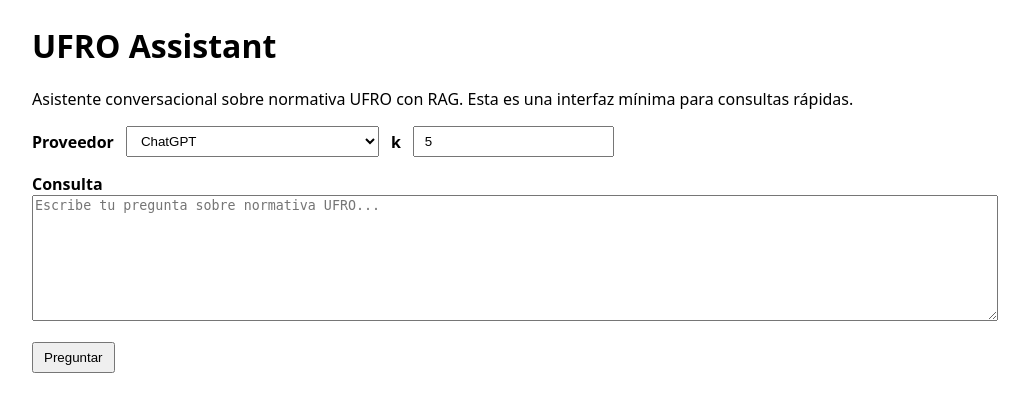
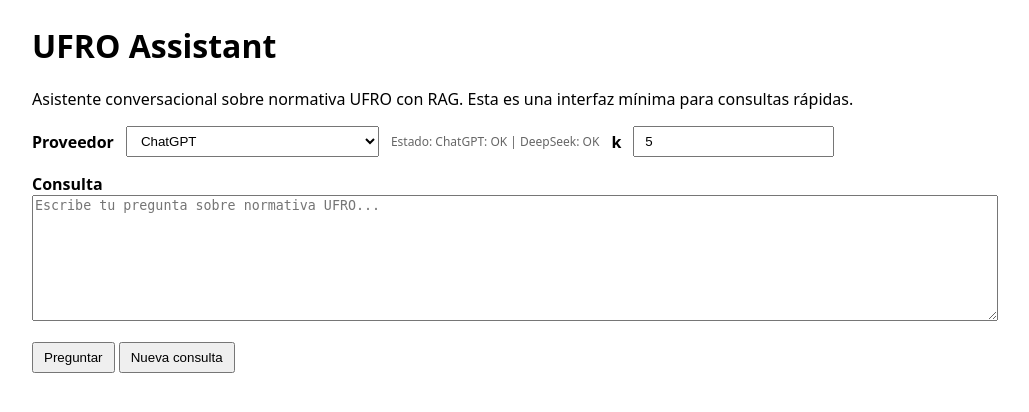
Before and after one commit to Byersen/ufro-assistant, a Flask app: page / in a window 1280 px wide. Shown: the top 412 px of the page, without its empty margins (128-1157 px from the left). Run offline with Flask 3, Linux system fonts and the light colour scheme.

Commit message:
fix: apis in web

```diff
--- a/templates/index.html
+++ b/templates/index.html
@@ -3,6 +3,9 @@
 <head>
   <meta charset="utf-8" />
   <meta name="viewport" content="width=device-width, initial-scale=1" />
+  <meta http-equiv="Cache-Control" content="no-store, no-cache, must-revalidate" />
+  <meta http-equiv="Pragma" content="no-cache" />
+  <meta http-equiv="Expires" content="0" />
   <title>UFRO Assistant (Web)</title>
   <style>
     body { font-family: system-ui, -apple-system, Segoe UI, Roboto, Arial, sans-serif; margin: 24px; }
@@ -24,14 +27,22 @@
     <h1>UFRO Assistant</h1>
     <p>Asistente conversacional sobre normativa UFRO con RAG. Esta es una interfaz mínima para consultas rápidas.</p>
 
-    <form method="post" action="/ask">
+  <form id="ask-form" method="post" action="/ask">
       <div class="row">
         <label for="provider">Proveedor</label>
         <select name="provider" id="provider">
           {% for p in providers %}
-          <option value="{{p.key}}">{{p.label}}</option>
+          <option value="{{p.key}}"
+            {% if result and result.provider == p.key %}selected{% endif %}>{{p.label}}
+          </option>
           {% endfor %}
         </select>
+        {% if provider_status %}
+          <span style="font-size:12px;color:#666">Estado:
+            ChatGPT: {{ 'OK' if provider_status.chatgpt else 'Sin API key' }} |
+            DeepSeek: {{ 'OK' if provider_status.deepseek else 'Sin API key' }}
+          </span>
+        {% endif %}
         <label for="k">k</label>
         <input type="number" id="k" name="k" min="1" value="5" />
       </div>
@@ -42,11 +53,20 @@
       </p>
 
       <button type="submit">Preguntar</button>
+      <button type="button" id="reset-btn" title="Limpia la consulta y los resultados">Nueva consulta</button>
     </form>
 
     {% if result %}
       <hr>
       <h2>Resultado</h2>
+      {% if result.provider_status %}
+        {% set ps = result.provider_status %}
+        {% if result.provider == 'chatgpt' and not ps.chatgpt %}
+          <p style="color:#b00">Aviso: ChatGPT no tiene API key configurada. Ve a .env y define OPENROUTER_API_KEY u OPENAI_API_KEY.</p>
+        {% elif result.provider == 'deepseek' and not ps.deepseek %}
+          <p style="color:#b00">Aviso: DeepSeek no tiene DEEPSEEK_API_KEY configurado. Ve a .env.</p>
+        {% endif %}
+      {% endif %}
       {% if result.mode == 'single' %}
         <p class="stats">Proveedor: <strong>{{result.provider}}</strong> | Modelo: <strong>{{result.model}}</strong></p>
         <p class="stats">Retrieve: {{'%.2f'|format(result.retrieval_sec)}}s | Chat: {{'%.2f'|format(result.chat_sec)}}s | Tokens IN: {{result.tokens_in}} | OUT: {{result.tokens_out}} | Costo est.: ${{'%.6f'|format(result.cost_est)}}</p>
@@ -75,5 +95,19 @@
       </div>
     {% endif %}
   </div>
+  <script>
+    document.getElementById('reset-btn')?.addEventListener('click', () => {
+      const form = document.getElementById('ask-form');
+      form?.reset();
+      // Hacer navegación a la página principal sin parámetros para limpiar
+      window.location.href = '/';
+    });
+    // Evita que el navegador use back/forward cache (bfcache)
+    window.addEventListener('pageshow', (e) => {
+      if (e.persisted) {
+        window.location.reload();
+      }
+    });
+  </script>
 </body>
 </html>
--- a/web.py
+++ b/web.py
@@ -41,12 +41,13 @@
 
 
 def _instantiate_provider(provider_key: str):
+    key = (provider_key or "").strip().lower()
     try:
-        if provider_key == "chatgpt":
+        if key == "chatgpt":
             return ChatGPTProvider()
-        if provider_key == "deepseek":
+        if key == "deepseek":
             return DeepSeekProvider()
-        if provider_key == "mock":
+        if key == "mock":
             return MockProvider()
     except Exception as e:
         # Si falla el proveedor (p.ej. falta de API key), degradar a Mock
@@ -74,6 +75,27 @@
         })
     return out
 
+def _provider_status() -> Dict[str, Any]:
+    """Detecta si hay API keys configuradas para cada proveedor."""
+    chatgpt_ok = bool(os.getenv("OPENROUTER_API_KEY") or os.getenv("OPENAI_API_KEY"))
+    deepseek_ok = bool(os.getenv("DEEPSEEK_API_KEY"))
+    return {
+        "chatgpt": chatgpt_ok,
+        "deepseek": deepseek_ok,
+        "mock": True,
+    }
+
+@app.after_request
+def add_no_cache_headers(response):
+    """Evita que el navegador guarde en caché las páginas/respuestas.
+
+    Esto ayuda a que al volver/recargar no se muestre la última respuesta renderizada.
+    """
+    response.headers["Cache-Control"] = "no-store, no-cache, must-revalidate, max-age=0"
+    response.headers["Pragma"] = "no-cache"
+    response.headers["Expires"] = "0"
+    return response
+
 
 @app.get("/healthz")
 def healthz():
@@ -88,16 +110,18 @@
         {"key": "mock", "label": "Mock (sin costo)"},
         {"key": "compare", "label": "Comparar (ChatGPT vs DeepSeek)"},
     ]
-    return render_template("index.html", providers=providers, result=None)
+    return render_template("index.html", providers=providers, provider_status=_provider_status(), result=None)
 
 
 @app.post("/ask")
 def ask():
     _load_rag_cache()
 
-    query = (request.form.get("query") or request.json.get("query") if request.is_json else None) or ""
-    provider_key = (request.form.get("provider") or request.json.get("provider") if request.is_json else None) or "mock"
+    query = (request.form.get("query") or (request.json.get("query") if request.is_json else None) or "").strip()
+    provider_key = (request.form.get("provider") or (request.json.get("provider") if request.is_json else None) or "mock").strip().lower()
     k = int((request.form.get("k") or (request.json.get("k") if request.is_json else None) or 5))
+
+    print(f"[web] Incoming ask: provider='{provider_key}', k={k}, len(query)={len(query)}")
 
     # Recuperación de contexto
     try:
@@ -141,12 +165,14 @@
                 "time_sec": latency,
                 "answer": ans,
             })
+        print("[web] Compare done: deepseek vs chatgpt")
         result = {
             "mode": "compare",
             "question": query,
             "retrieval_sec": t_retr,
             "comparisons": comps,
             "docs": _format_docs(context_docs),
+            "provider_status": _provider_status(),
         }
     else:
         prov = _instantiate_provider(provider_key)
@@ -162,6 +188,7 @@
             cost_est = prov.estimate_cost(tokens_in, tokens_out)
         except Exception:
             cost_est = 0.0
+        print(f"[web] Provider used: class={prov.__class__.__name__}, model='{getattr(prov, 'model', prov.name)}'")
         result = {
             "mode": "single",
             "question": query,
@@ -174,6 +201,7 @@
             "tokens_out": tokens_out,
             "cost_est": cost_est,
             "docs": _format_docs(context_docs),
+            "provider_status": _provider_status(),
         }
 
     if request.is_json:
@@ -185,7 +213,7 @@
         {"key": "mock", "label": "Mock (sin costo)"},
         {"key": "compare", "label": "Comparar (ChatGPT vs DeepSeek)"},
     ]
-    return render_template("index.html", providers=providers, result=result)
+    return render_template("index.html", providers=providers, provider_status=_provider_status(), result=result)
 
 
 if __name__ == "__main__":
```
